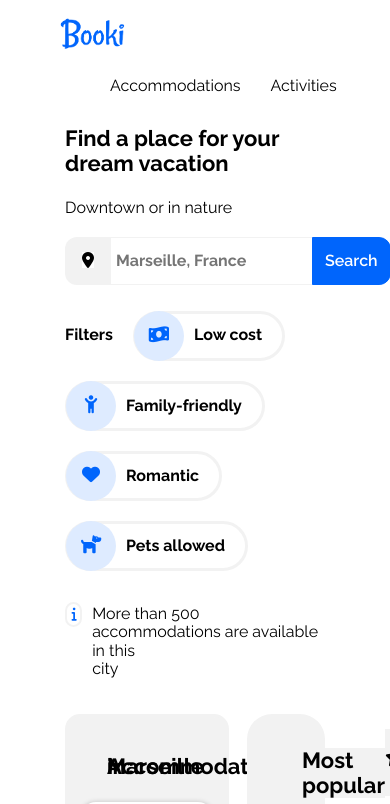
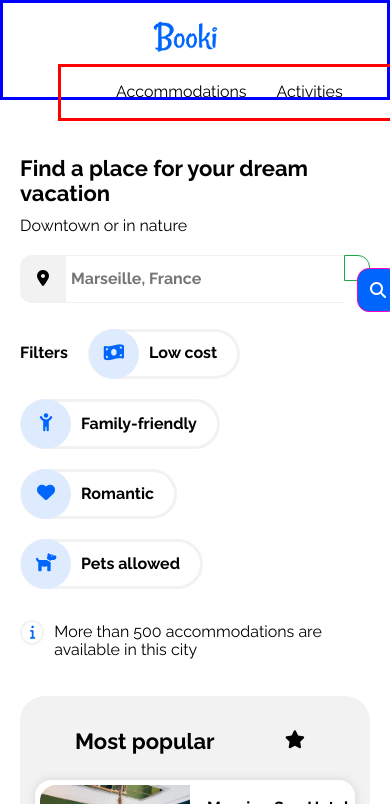
Before and after one commit to wegaro/Booki, a plain HTML site: page index.html in a window 390 px wide. Shown: the top 804 px of the page. Drawn offline with Linux system fonts and the light colour scheme.

Commit message:
mobile media queries added

```diff
--- a/CSS/stylesheet.css
+++ b/CSS/stylesheet.css
@@ -1,7 +1,6 @@
 * {
     font-family: 'Raleway', sans-serif;
     box-sizing: border-box;
-    background-color: rgb(255, 255, 255);
     color: black;
     font-size: 16px;
 }
@@ -46,7 +45,6 @@ header {
     margin-right: 40px;
 }
 
-
 .navbar-li {
     font-size: 16px;
     margin: 0 15px;
@@ -63,54 +61,16 @@ header {
     text-decoration: none;
 }
 
-@media (max-width: 992px) {
-    .navacc-active, .navact-active {
-        padding: 40px 0px 0px 0px;
-        border-top: none;
-        border-bottom: 2px solid transparent;
-    }
-
-    .navacc-active:hover, .navact-active:hover {
-        color: rgb(0, 101, 252);
-        border-color: rgb(0, 101, 252);
-        text-decoration: none;
-    }
-}
-
-@media (max-width: 768px) {
-    header {
-        display: flex;
-        justify-content: space-between;
-        flex-wrap: wrap;
-        height: 100px;
-        padding: 10px 10px 10px 55px;
-    }
-
-    .logo {
-        width: 100px;
-        height: 47px;
-    }
-
-    .navacc-active, .navact-active {
-        padding: 40px 0px 0px 0px;
-        border-top: none;
-        border-bottom: 2px solid transparent;
-    }
-
-    .navacc-active:hover, .navact-active:hover {
-        color: rgb(0, 101, 252);
-        border-color: rgb(0, 101, 252);
-        text-decoration: none;
-    }
-}
 
 /* Search bar */
+
 .find-place {
     font-size: 22px;
+    margin-bottom: 10px;
 }
 
 .downtown-nature{
-    margin-top: 12px;
+    margin-top: 0px;
     margin-bottom: 0px;
 }
 
@@ -122,7 +82,7 @@ header {
 .search {
     display: flex;
     flex-direction: column;
-    width: 20%;
+    width: 24%;
     padding: 20px 0 15px 0;
 }
 
@@ -139,6 +99,7 @@ header {
     border-top: 1px solid rgb(242, 242, 242);
     padding: 5px;
     font-weight: 700;
+    width: 100%;
 }
 
 .search-button {
@@ -199,6 +160,7 @@ header {
 }
 
 /* Information */
+
 .information {
     display: flex;
     align-items: baseline;
@@ -224,7 +186,6 @@ header {
 .accommodations-most-popular {
     display: flex;
     justify-content: space-between;
-    flex-wrap: wrap;
     border-radius: 15px 15px 15px 15px;
     height: 700px;
 }
@@ -311,6 +272,7 @@ header {
 .show-more:hover {
     color: #0065fc;
 }
+
 /* Most popular section */
 
 .most-popular {
@@ -346,7 +308,7 @@ header {
     font-size: 18px;
     padding-right: 50px;
     padding-top: 20px;
-    background-color: #f2f2f2;
+    background-color: rgb(242, 242, 242);
 }
 
 .popular-card {
@@ -356,6 +318,7 @@ header {
     border-radius: 16px 16px 16px 16px;
     cursor: pointer;
     box-shadow: 0 0 10px rgba(107, 95, 95, 0.2);
+    background-color: rgb(255, 255, 255);
 }
 
 .popular-img {
@@ -416,6 +379,7 @@ header {
     border-radius: 16px 16px 0px 0px;
     object-fit: cover;
     box-shadow: 0 0 5px rgb(0, 0, 0, 0.2);
+    cursor: pointer;
 }
 
 .activities-text {
@@ -426,6 +390,8 @@ header {
     margin-top: -4px;
     padding-left: 20px;
     font-size: 18px;
+    cursor: pointer;
+    background-color: rgb(255, 255, 255);
 }
 
 .card-column {
@@ -447,6 +413,7 @@ header {
     border-radius: 16px 16px 0px 0px;
     object-fit: cover;
     box-shadow: 0 0 5px rgb(0, 0, 0, 0.2);
+    cursor: pointer;
 }
 
 .activities-smimg2 {
@@ -455,6 +422,7 @@ header {
     border-radius: 16px 16px 0px 0px;
     object-fit: cover;
     box-shadow: 0 0 5px rgb(0, 0, 0, 0.2);
+    cursor: pointer;
 }
 
 .padding-img2 {
@@ -467,6 +435,7 @@ header {
     border-radius: 16px 16px 0px 0px;
     object-fit: cover;
     box-shadow: 0 0 5px rgb(0, 0, 0, 0.2);
+    cursor: pointer;
 }
 
 .activities-smimg4 {
@@ -475,6 +444,7 @@ header {
     border-radius: 16px 16px 0px 0px;
     object-fit: cover;
     box-shadow: 0 0 5px rgb(0, 0, 0, 0.2);
+    cursor: pointer;
 }
 
 .padding-img4 {
@@ -490,26 +460,150 @@ header {
     padding: 20px 0px 20px 50px;
 }
 
-.footer-column {
-    background-color: rgb(242, 242, 242);
-}
-
 .footer-title {
-    background-color: rgb(242, 242, 242);
     font-size: 18px;
 }
 
 .footer-links {
-    background-color: #f2f2f2;
     list-style-type: none;
     padding-left: 0px;
 }
 
 .footer-links > li {
-    background-color: #f2f2f2;
     padding: 5px;
 }
 
+  /* Media query tablet */
 
-  /* Media query tablet */
-  /* Media query mobile */
+  @media (max-width: 992px) {
+  }
+
+
+
+    /* Media query mobile */
+
+  @media (max-width: 768px) {
+
+    main {
+        padding: 4px 20px 30px 20px;
+    }
+
+    /* Header & navbar */
+
+    header {
+        display: flex;
+        flex-wrap: wrap;
+        height: 100px;
+        margin-bottom: 30px;
+        border: solid blue;
+    }
+
+    nav {
+        border: red solid;
+    }
+
+    .navbar-li {
+        align-content: center;
+        border-bottom-color: grey;
+    }
+
+    .logo {
+        margin-left: 80px;
+    }
+
+    .navacc-active, .navact-active {
+        border-top: none;
+        border-bottom: 2px solid transparent
+    }
+
+    .navacc-active:hover, .navact-active:hover {
+        color: rgb(0, 101, 252);
+        border-color: rgb(0, 101, 252);
+        text-decoration: none;
+    }
+
+    /* Search bar */
+
+    .search {
+        width: 100%;
+    }
+
+    .search-button::before {
+        display: inline-block;
+        background-color: #0065fc;
+        border: 1px solid #fc00c1;
+        border-radius: 12px 12px 12px 12px;
+        padding: 12px;
+        font-style: normal;
+        font-variant: normal;
+        text-rendering: auto;
+        -webkit-font-smoothing: antialiased;
+        font-family: "Font Awesome 5 Free";
+        font-weight: 900;
+        content: "\f002";
+    }
+
+    .search-button {
+        background-color: white;
+        border-color: rgb(29, 170, 69);
+        width: 5px;
+        height: 5px;
+    }
+
+
+    /* Filter */
+
+
+    /* i icon */
+
+    .fa-info {
+        height: 25px;
+        width: 25px;
+        border: 2px solid rgb(242, 242, 242);
+        color: rgb(0, 101, 252);
+        padding-top: 3px;
+        padding-left: 8px;
+        padding-right: 7px;
+        font-size: 14px;
+    }
+
+    /* Accommodations & Most popular sections */
+
+    .accommodations-most-popular {
+        height: 2500px;
+        flex-direction: column-reverse;
+    }
+
+    .accommodations-container {
+        width: 100%;
+        background-color: white;
+    }
+
+    .sections-title, .title-text, .accommodations-row {
+        background-color: white;
+        border: white;
+    }
+
+    .show-more {
+        background-color: white;
+        padding: 15px;
+    }
+
+    .most-popular {
+        width: 100%;
+    }
+
+    /* Activities section */
+
+
+    /* Footer */
+
+    .container-footer {
+        flex-direction: column;
+        border: blue;
+    }
+
+    .footer-links > li {
+        padding: 0px;
+    }
+}
--- a/index.html
+++ b/index.html
@@ -38,7 +38,7 @@
       </form>
     </div>
 
-  <!-- Filter, use flexbox, flex-wrap -->
+  <!-- Filter -->
     <div class="filters">
       <h3>Filters</h3>
       <button class="icon-filter">
@@ -55,10 +55,10 @@
       </button>
     </div>
 
-  <!-- Insert small information "i" icon next to text -->
+  <!-- "i" icon / text -->
     <div class="information">
       <i class="fa-solid fa-info"></i>
-      <p>More than 500 accommodations are available in this<br>city</p>
+      <p>More than 500 accommodations are available in this city</p>
     </div>
 
   <!-- Accommodations section -->
```
